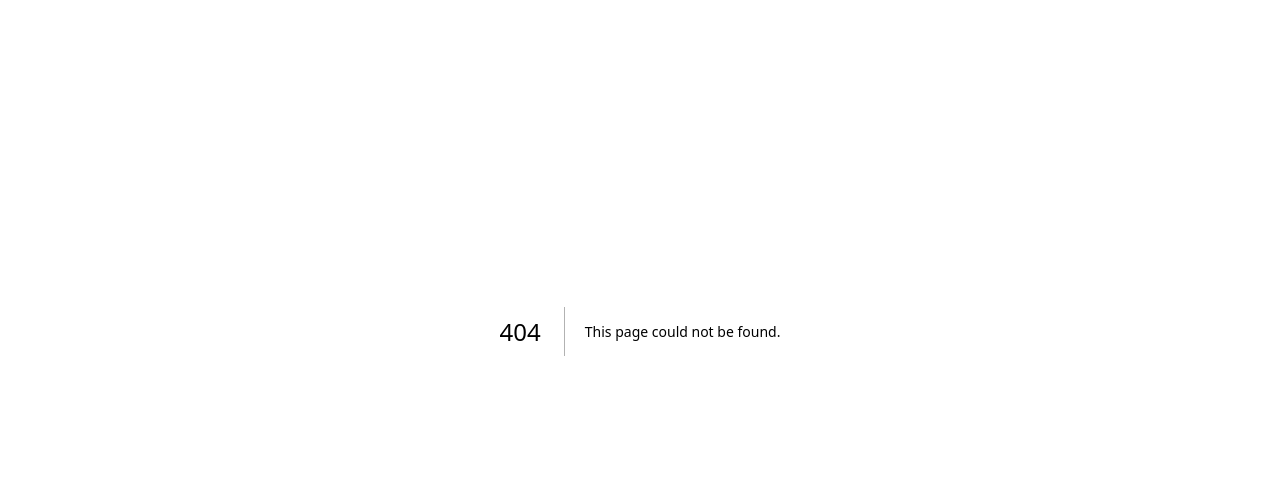
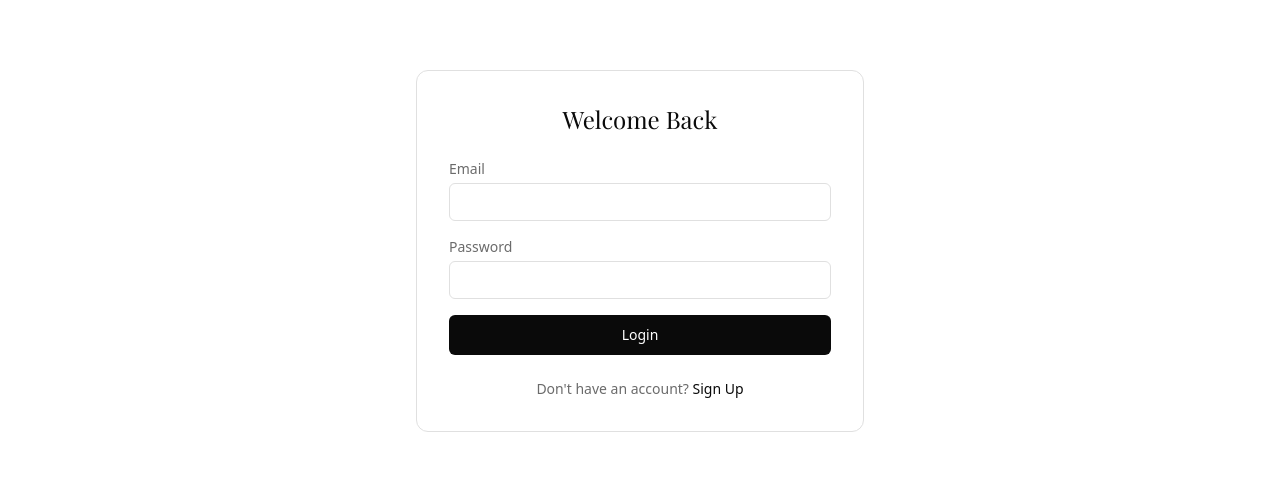
Before and after one commit to SultanaBristy226/Legalease-client, a Next.js app: page /login in a window 1280 px wide. Before the commit this address had no page. Shown: the part 134-616 px from the top of the page. Built offline with nearby package versions, Linux system fonts and the light colour scheme; no server answers.

Commit message:
Add login page with API integration

```diff
--- /dev/null
+++ b/src/app/login/page.tsx
@@ -0,0 +1,98 @@
+"use client";
+
+import { useState } from "react";
+import { useRouter } from "next/navigation";
+import Link from "next/link";
+import axiosInstance from "@/lib/axios";
+
+export default function LoginPage() {
+  const router = useRouter();
+  const [formData, setFormData] = useState({
+    email: "",
+    password: "",
+  });
+  const [error, setError] = useState("");
+  const [loading, setLoading] = useState(false);
+
+  const handleChange = (e: React.ChangeEvent<HTMLInputElement>) => {
+    setFormData({ ...formData, [e.target.name]: e.target.value });
+  };
+
+  const handleSubmit = async (e: React.FormEvent) => {
+    e.preventDefault();
+    setError("");
+    setLoading(true);
+
+    try {
+      const res = await axiosInstance.post("/auth/login", formData);
+      localStorage.setItem("token", res.data.token);
+      localStorage.setItem("user", JSON.stringify(res.data.user));
+      router.push("/");
+    } catch (err: any) {
+      setError(err.response?.data?.message || "Something went wrong.");
+    } finally {
+      setLoading(false);
+    }
+  };
+
+  return (
+    <main className="min-h-[80vh] flex items-center justify-center bg-white px-4 py-12">
+      <div className="w-full max-w-md border border-gray-border rounded-xl p-8">
+        <h1 className="font-heading text-2xl text-primary mb-6 text-center">
+          Welcome Back
+        </h1>
+
+        {error && (
+          <p className="bg-red-50 text-red-600 text-sm rounded-md px-3 py-2 mb-4">
+            {error}
+          </p>
+        )}
+
+        <form onSubmit={handleSubmit} className="space-y-4">
+          <div>
+            <label className="block text-sm text-text-muted mb-1">
+              Email
+            </label>
+            <input
+              type="email"
+              name="email"
+              value={formData.email}
+              onChange={handleChange}
+              required
+              className="w-full border border-gray-border rounded-md px-3 py-2 text-sm focus:outline-none focus:border-primary"
+            />
+          </div>
+
+          <div>
+            <label className="block text-sm text-text-muted mb-1">
+              Password
+            </label>
+            <input
+              type="password"
+              name="password"
+              value={formData.password}
+              onChange={handleChange}
+              required
+              className="w-full border border-gray-border rounded-md px-3 py-2 text-sm focus:outline-none focus:border-primary"
+            />
+          </div>
+
+          <button
+            type="submit"
+            disabled={loading}
+            className="w-full bg-primary text-white rounded-md py-2.5 text-sm font-medium hover:bg-primary-light transition disabled:opacity-60"
+          >
+            {loading ? "Logging in..." : "Login"}
+          </button>
+        </form>
+
+        <p className="text-sm text-text-muted text-center mt-6">
+          Don&apos;t have an account?{" "}
+          <Link href="/register" className="text-primary font-medium">
+            Sign Up
+          </Link>
+        </p>
+      </div>
+    </main>
+  );
+}
```
